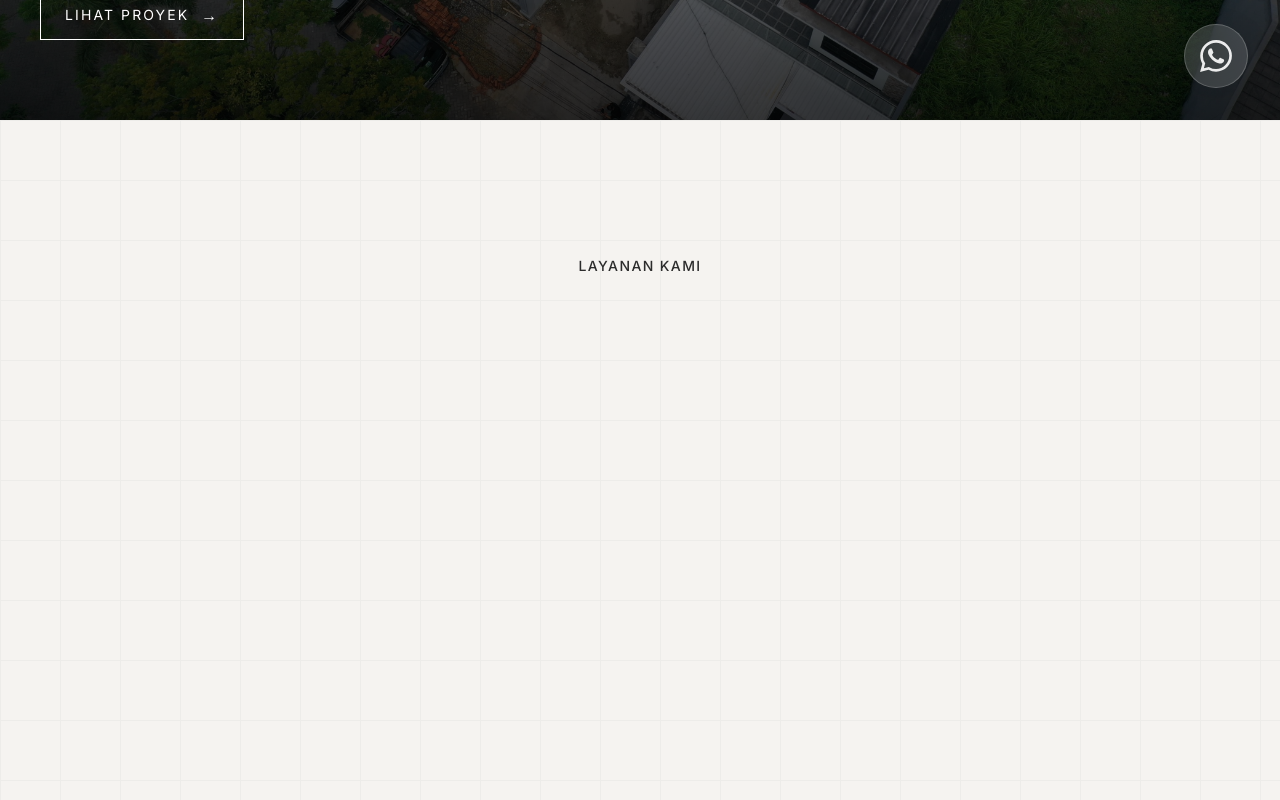
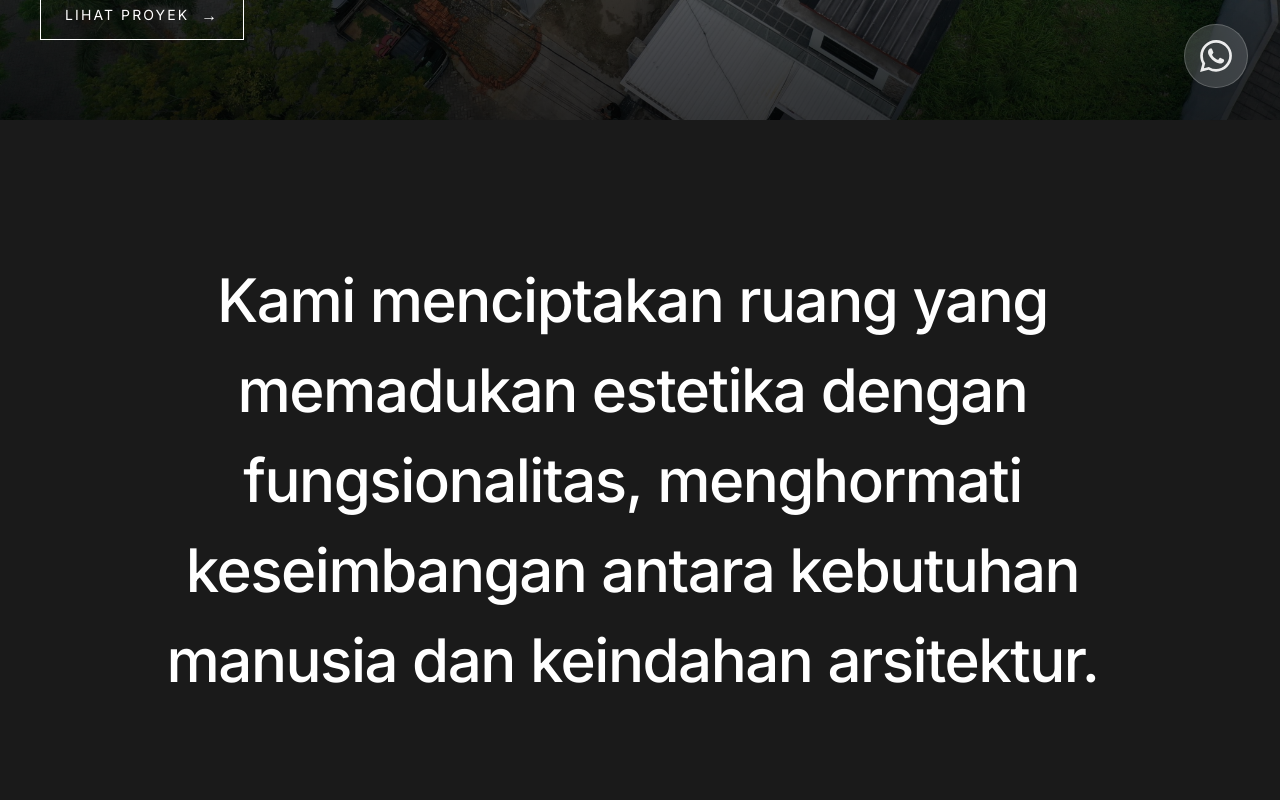
Before and after one commit to acaryawibawantra/desainbangunrenovasi-website, a Next.js app: page / in a window 1280 px wide. Shown: the part 680-1480 px from the top of the page. Built offline with nearby package versions, Linux system fonts and the light colour scheme.

Commit message:
refactor(home): update main page layout structure

```diff
--- a/app/page.tsx
+++ b/app/page.tsx
@@ -1,7 +1,7 @@
 import { Navigation } from "@/components/Navigation";
 import { Footer } from "@/components/Footer";
 import { Hero } from "@/components/sections/Hero";
-// import { Tagline } from "@/components/sections/Tagline";
+import { Tagline } from "@/components/sections/Tagline";
 import { Services } from "@/components/sections/Services";
 import { Portfolio } from "@/components/sections/Portfolio";
 import { Testimonials } from "@/components/sections/Testimonials";
@@ -13,7 +13,7 @@ export default function Home() {
       <Navigation />
       <main>
         <Hero />
-        {/* <Tagline /> */}
+        <Tagline />
         <Services />
         <Portfolio />
         <Testimonials />
```
